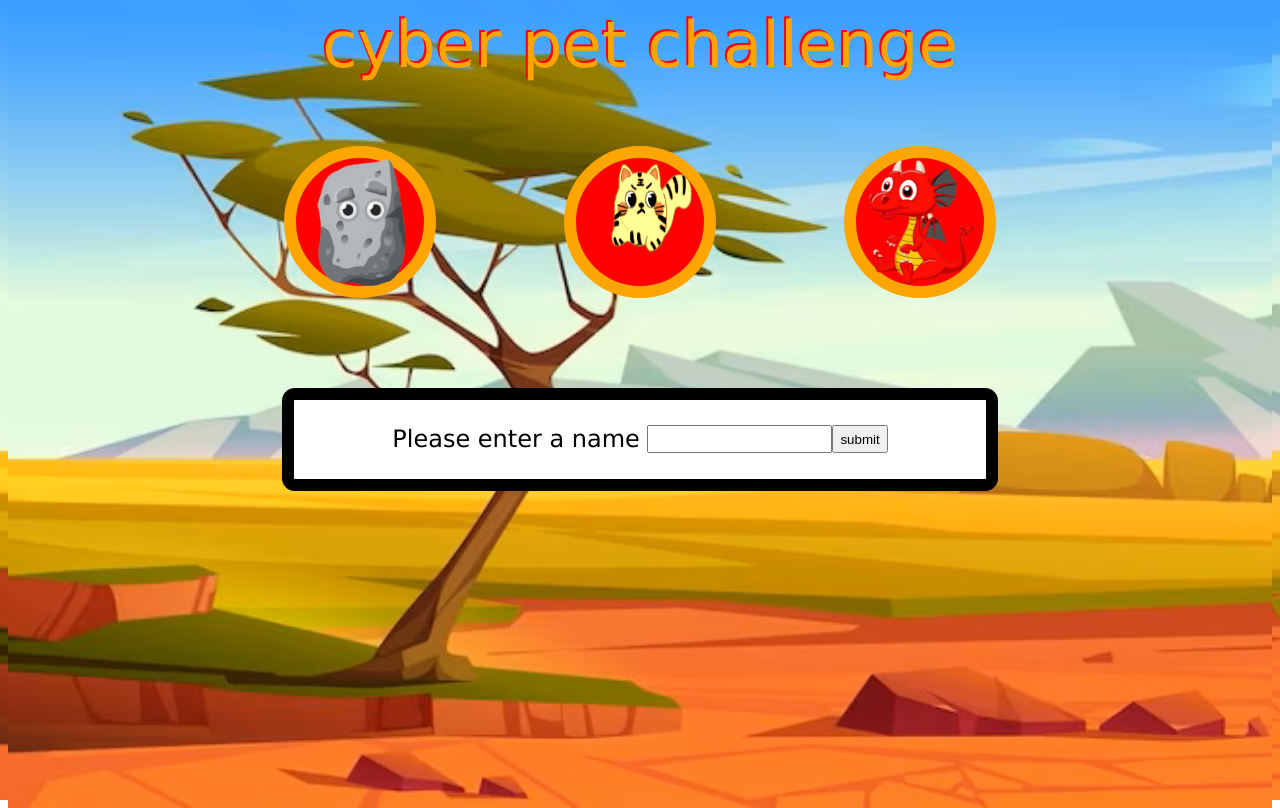
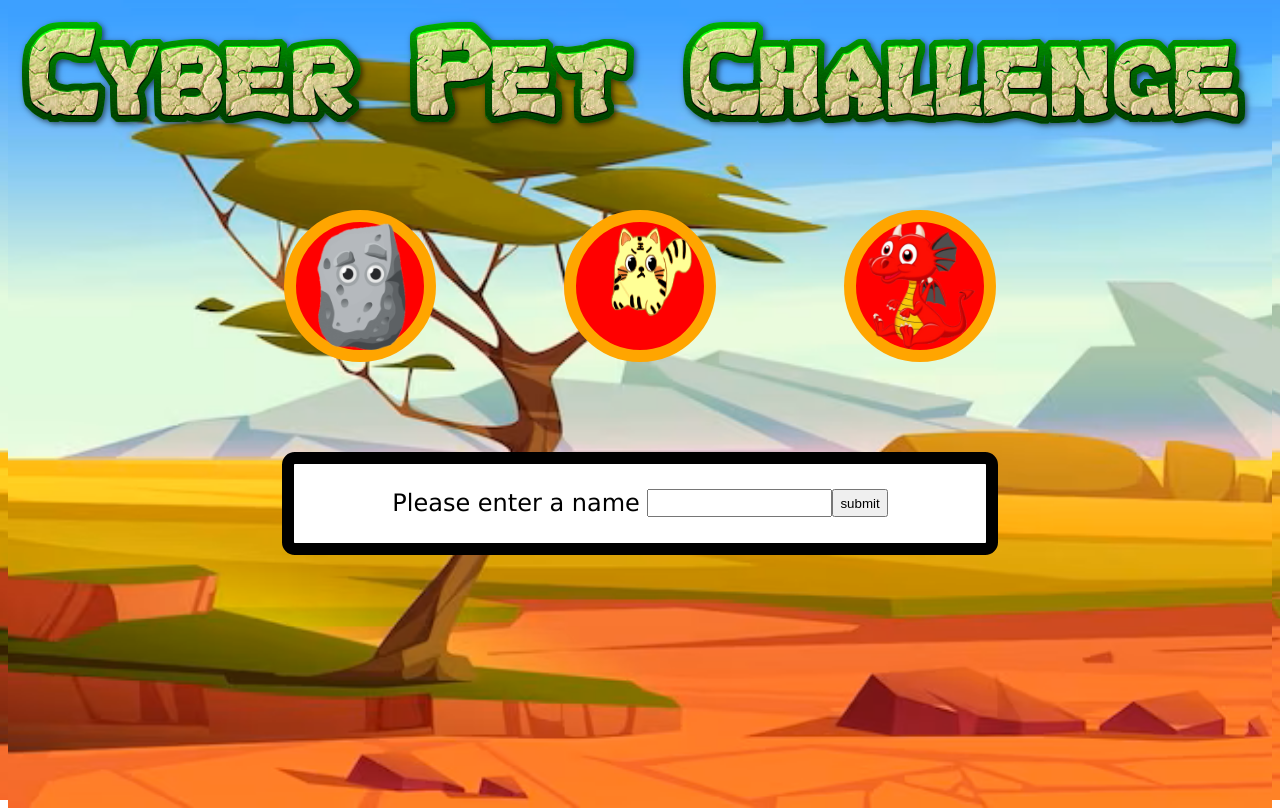
Before and after one commit to joeburnsJB/MH46-Cyber-Pet, a website with bundled scripts: page index.html in a window 1280 px wide. Built offline with nearby package versions, Linux system fonts and the light colour scheme.

Commit message:
add a title image

```diff
--- a/index.html
+++ b/index.html
@@ -6,7 +6,7 @@
     <title>Cyber Pet Challenge</title>
 </head>
 <body>
-    <div class="title">cyber pet challenge</div>
+    <div><img src="./images/title.png"></div>
 
     <div id="home">
         <div class="home">
```
Also changed, not shown: images/title.png (added).
